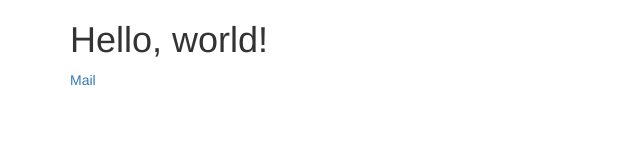
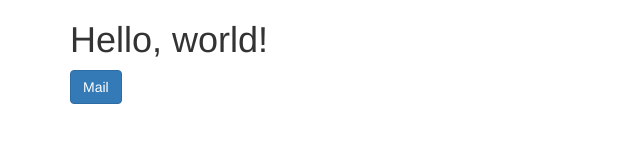
Before and after one commit to bumbacea/www, a plain HTML site: page index.html in a window 1280 px wide. Shown: the whole page, without its empty margins (0-640 px from the left). Drawn offline with nearby package versions, Linux system fonts and the light colour scheme.

Commit message:
Update index.html

```diff
--- a/index.html
+++ b/index.html
@@ -20,7 +20,7 @@
   <body>
     <div class="container">
       <h1>Hello, world!</h1>
-      <a href="http://mail.google.com/a/bumbacea.ro/">Mail</a>
+      <a class="btn btn-primary" href="http://mail.google.com/a/bumbacea.ro/">Mail</a>
     </div>
 
 <!-- Latest compiled and minified JavaScript -->
```
